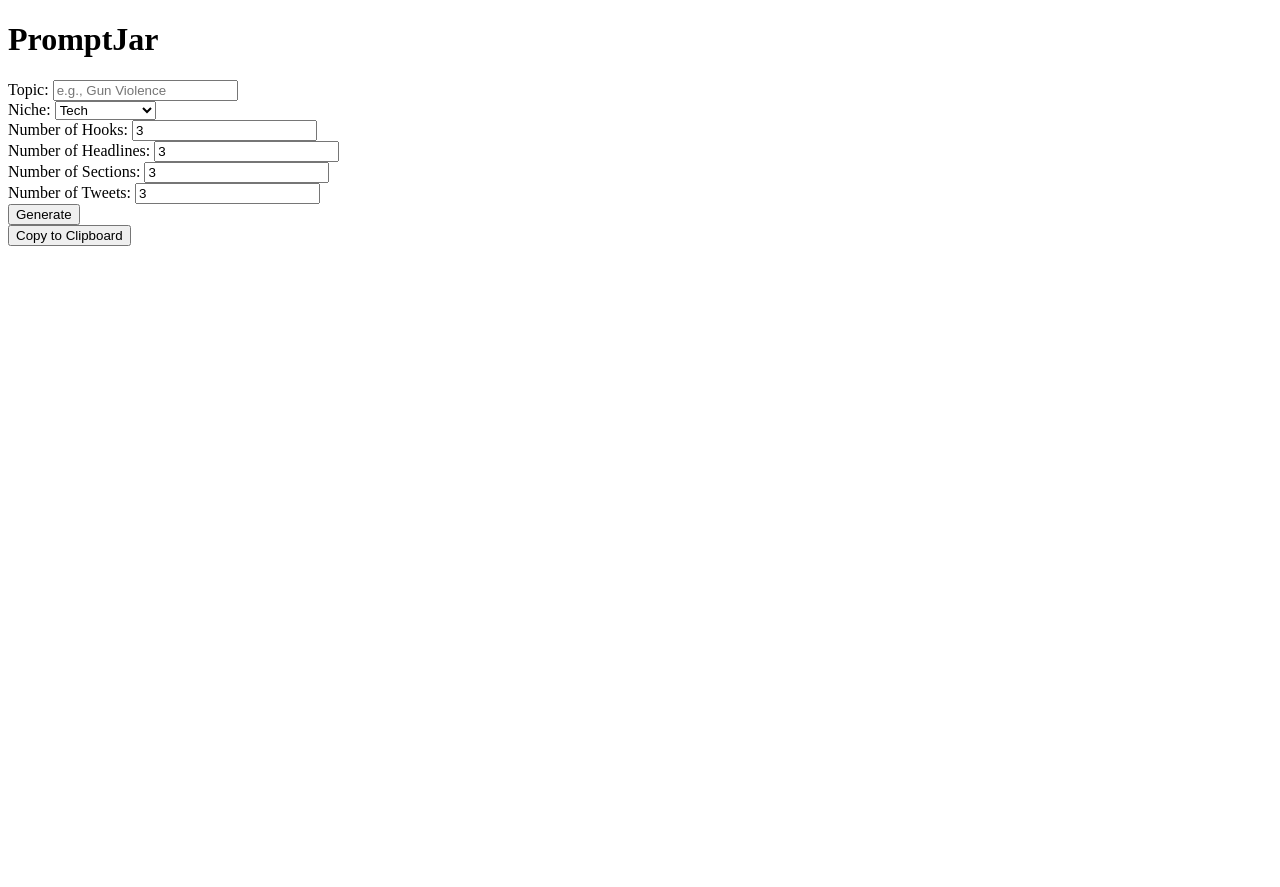
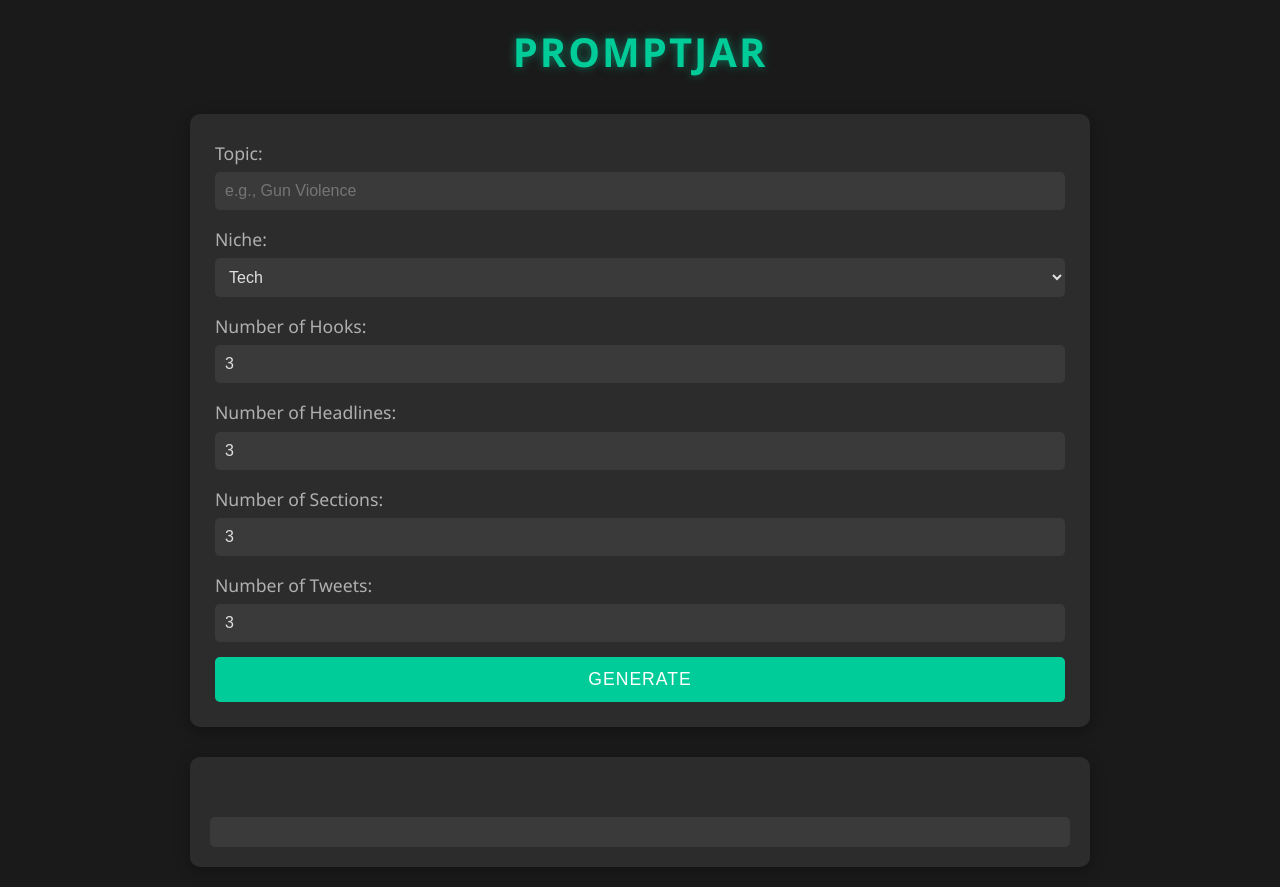
Before and after one commit to Rayjay2003/PromptJar, a plain HTML site: page frontend/index.html in a window 1280 px wide. Before the commit the page ends 800 px from the top, so only its background shows below. Drawn offline with Linux system fonts and the light colour scheme; files that its build step writes are made by us from their sources; the site is published under a folder, as on GitHub Pages, so addresses that start at the root find nothing.

Commit message:
Update HTML file to use relative paths for CSS and JS assets

```diff
--- a/frontend/index.html
+++ b/frontend/index.html
@@ -4,7 +4,7 @@
     <meta charset="UTF-8">
     <meta name="viewport" content="width=device-width, initial-scale=1.0">
     <title>PromptJar</title>
-    <link rel="stylesheet" href="/static/styles.css">
+    <link rel="stylesheet" href="styles.css">
 </head>
 <body>
     <div class="container">
@@ -49,6 +49,6 @@
         </div>
     </div>
 
-    <script src="/static/script.js"></script>
+    <script src="script.js"></script>
 </body>
 </html>
```
